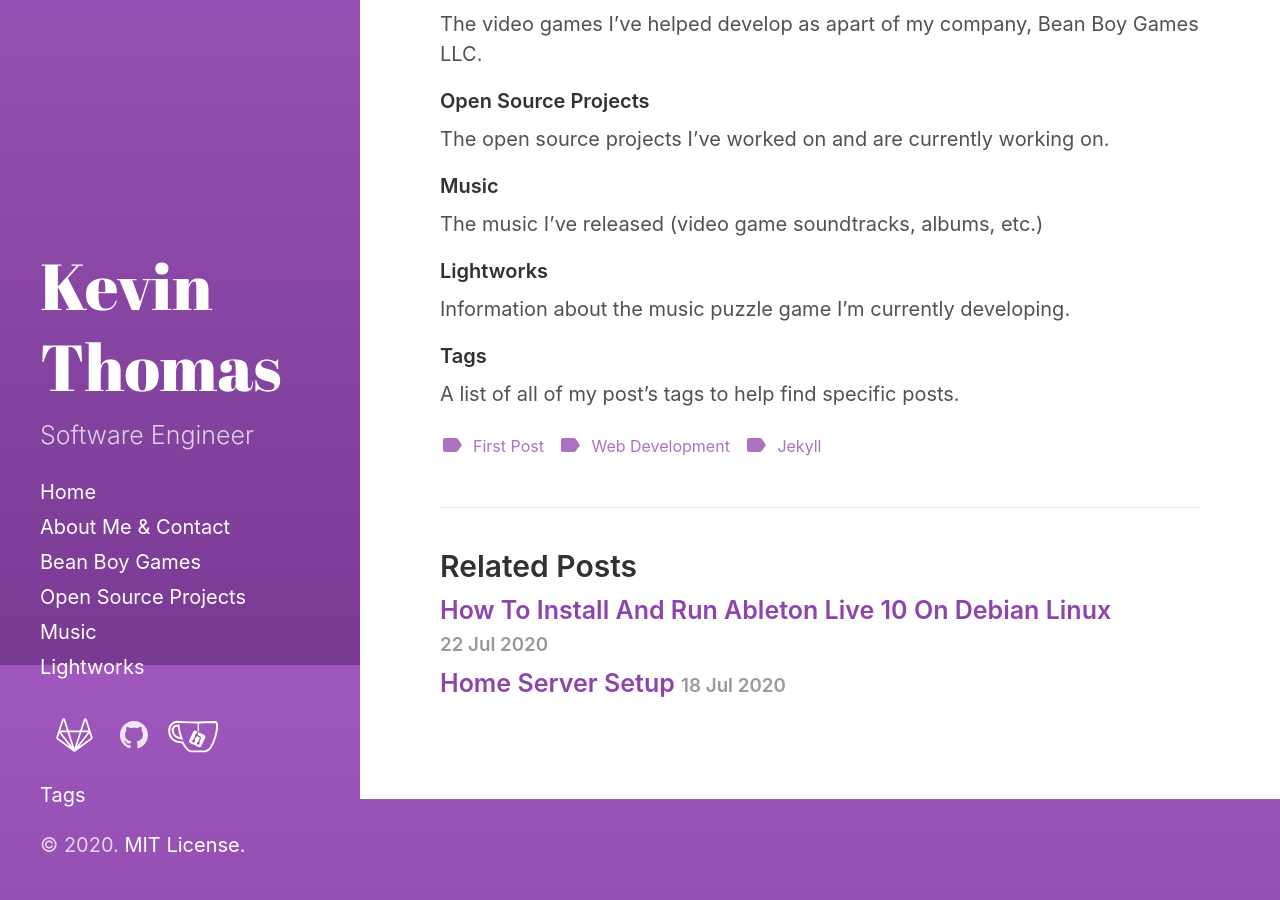
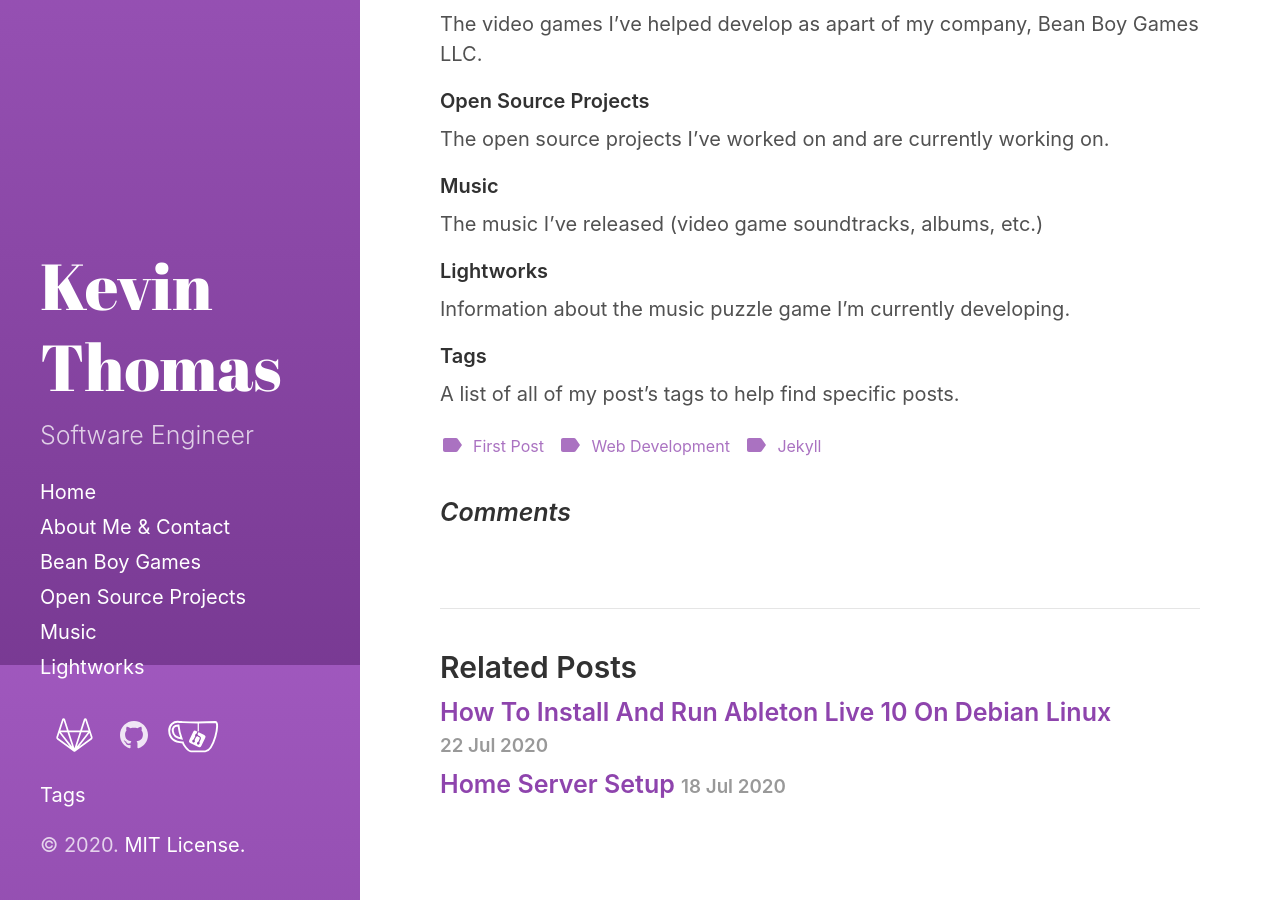
Before and after one commit to KevinNThomas/kevinthomas.dev, a Jekyll site: the page built from _posts/2020-06-22-my-new-website.md, in a window 1280 px wide and 900 px high, scrolled down 1135 px. Built offline with Jekyll 4.4.1, drawn with Linux system fonts in a browser that asks for light colours; comment, search, counter and statistics services are not loaded.

Commit message:
Add commento integration for comments

```diff
--- a/_includes/comments.html
+++ b/_includes/comments.html
@@ -1,6 +1,4 @@
-<!-- {% if page.comments != false %}
-  <section class="comments">
-    <h2>Comments</h2>
-    {% include disqus.html %}
-  </section>
-{% endif %} -->
+<h3><em>Comments</em></h3>
+<br>
+<script defer src="https://commento.kevinthomas.dev/js/commento.js"></script>
+<div id="commento"></div>
```
